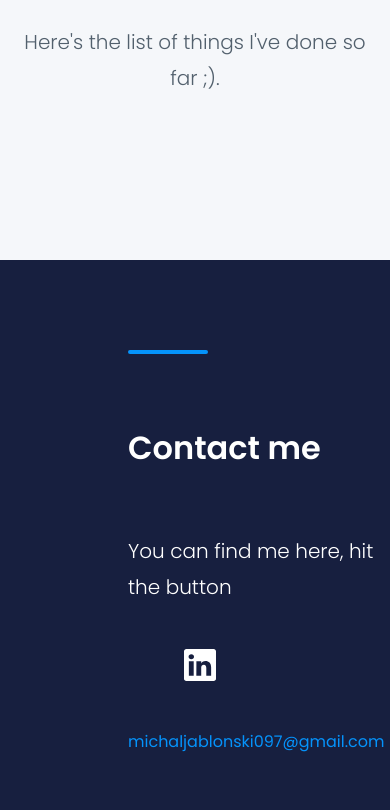
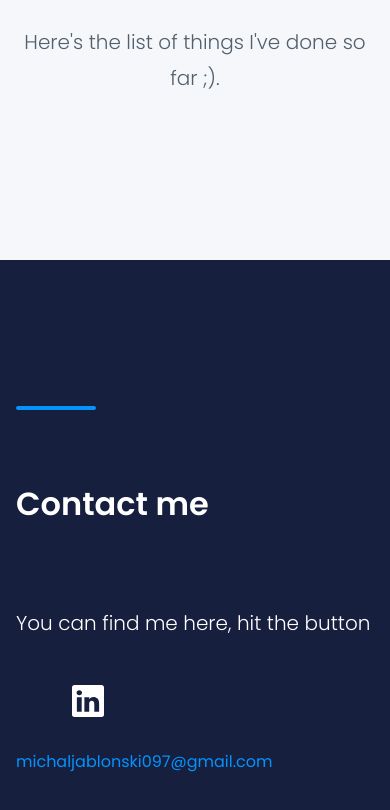
Before and after one commit to waveex/waveex.github.io, a website: page src/content/index.html in a window 390 px wide. Shown: the part 2742-3552 px from the top of the page. Drawn offline with nearby package versions, Linux system fonts and the light colour scheme; files that its build step writes are made by us from their sources; no server answers.

Commit message:
mediaQueries for contact section

```diff
--- a/src/scss/modules/contact.scss
+++ b/src/scss/modules/contact.scss
@@ -61,3 +61,23 @@
         }
     }
 }
+
+
+@media (max-width: 1000px) {
+  .contact {
+      &__title {
+          padding: 7.5rem 1rem 1.5rem 1rem;
+      &--description {
+    padding: .5rem 1rem 1.5rem 1rem;
+      }
+     }
+     &__email{
+         margin-left: 1rem;
+     }
+
+      &__icon {
+     margin: 0 0 2rem 1rem ;
+      }
+  }
+
+}
```
